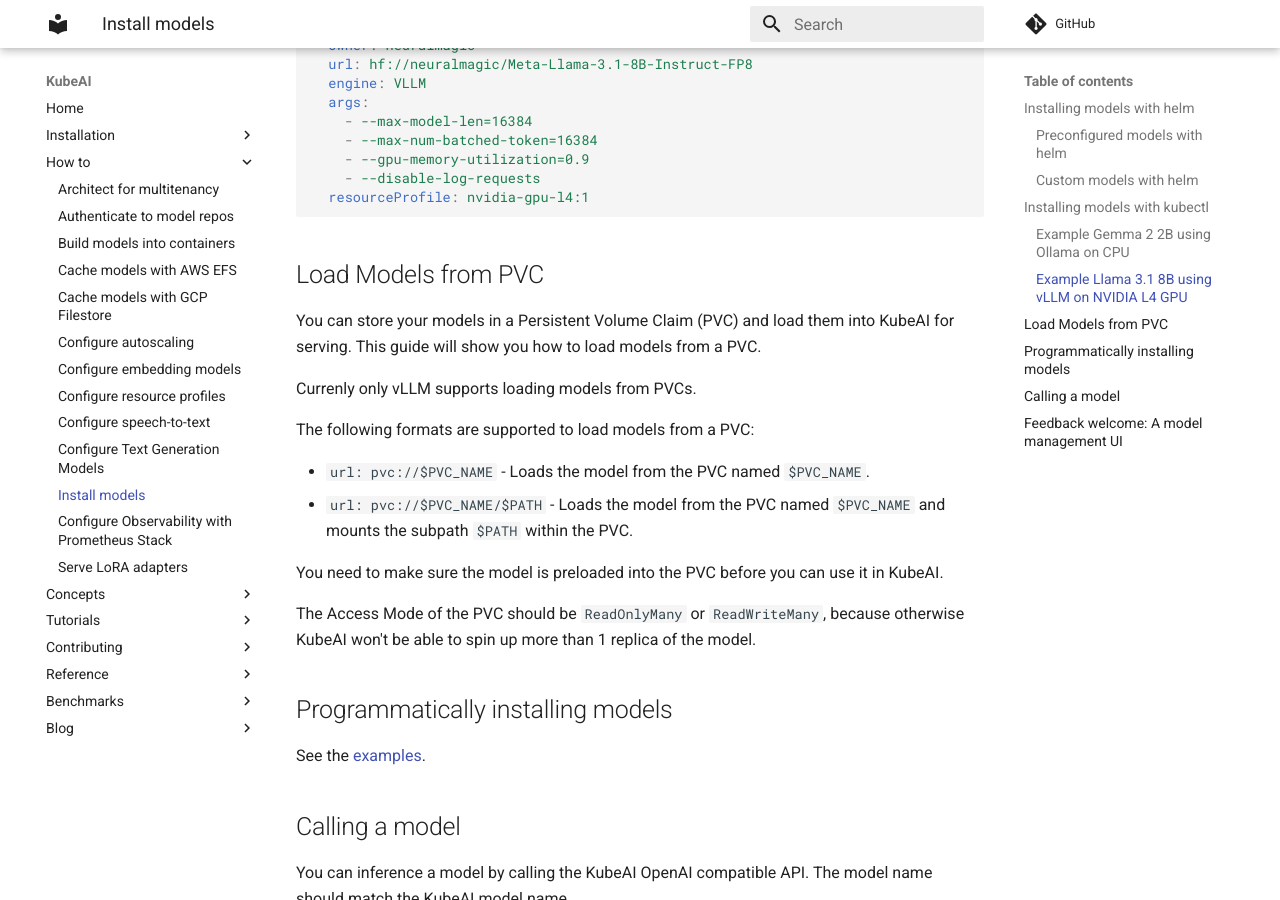
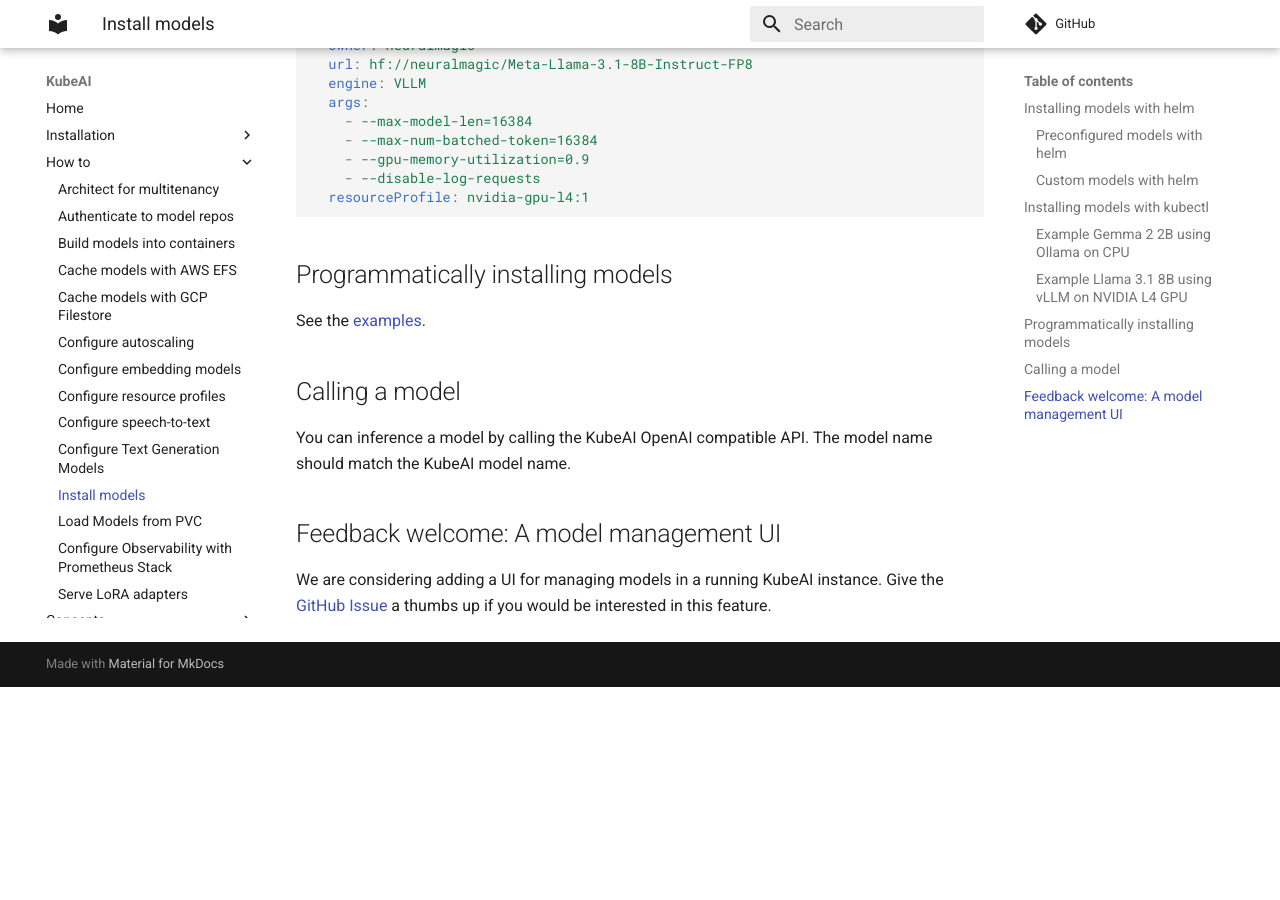
Before and after one commit to substratusai/kubeai, an MkDocs documentation site: the page built from docs/how-to/install-models.md, in a window 1280 px wide and 900 px high, scrolled down 1973 px. Built offline with MkDocs 1.6.1 and Material for MkDocs 9.7.7, drawn with Linux system fonts in a browser that asks for light colours; comment, search, counter and statistics services are not loaded; after the commit the page ends 2660 px from its top, so only the background shows below that.

Commit message:
add docs

````diff
--- a/docs/how-to/install-models.md
+++ b/docs/how-to/install-models.md
@@ -94,22 +94,6 @@
   resourceProfile: nvidia-gpu-l4:1
 ```
 
-## Load Models from PVC
-
-You can store your models in a Persistent Volume Claim (PVC) and load them into KubeAI for serving. This guide will show you how to load models from a PVC.
-
-Currenly only vLLM supports loading models from PVCs.
-
-The following formats are supported to load models from a PVC:
-
-- `url: pvc://$PVC_NAME` - Loads the model from the PVC named `$PVC_NAME`.
-- `url: pvc://$PVC_NAME/$PATH` - Loads the model from the PVC named `$PVC_NAME` and mounts the subpath `$PATH` within the PVC.
-
-You need to make sure the model is preloaded into the PVC before you can use it in KubeAI.
-
-The Access Mode of the PVC should be `ReadOnlyMany` or `ReadWriteMany`, because otherwise
-KubeAI won't be able to spin up more than 1 replica of the model.
-
 ## Programmatically installing models
 
 See the [examples](https://github.com/substratusai/kubeai/tree/main/examples/k8s-api-clients).
````
Also changed, not shown: docs/how-to/load-models-from-pvc.md (added, +62 -0 lines).
